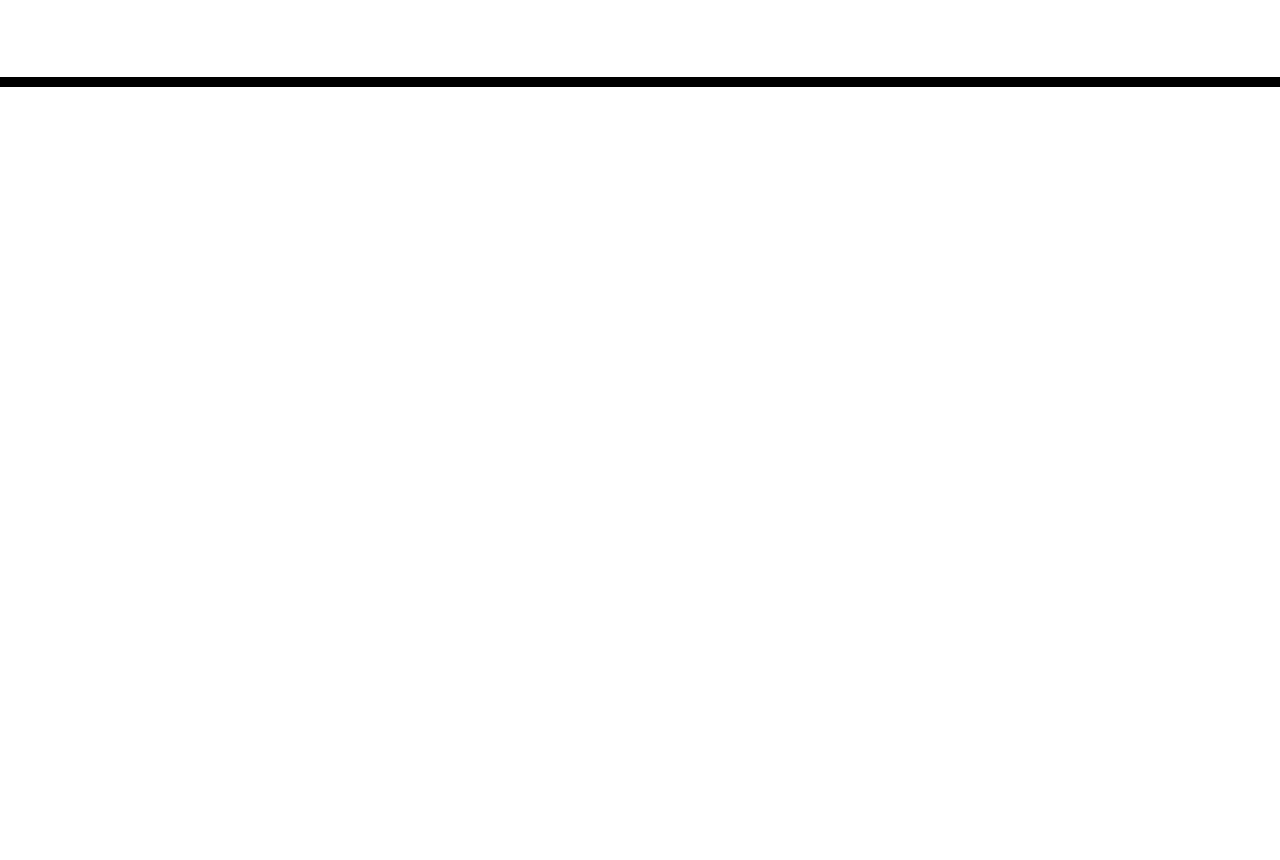
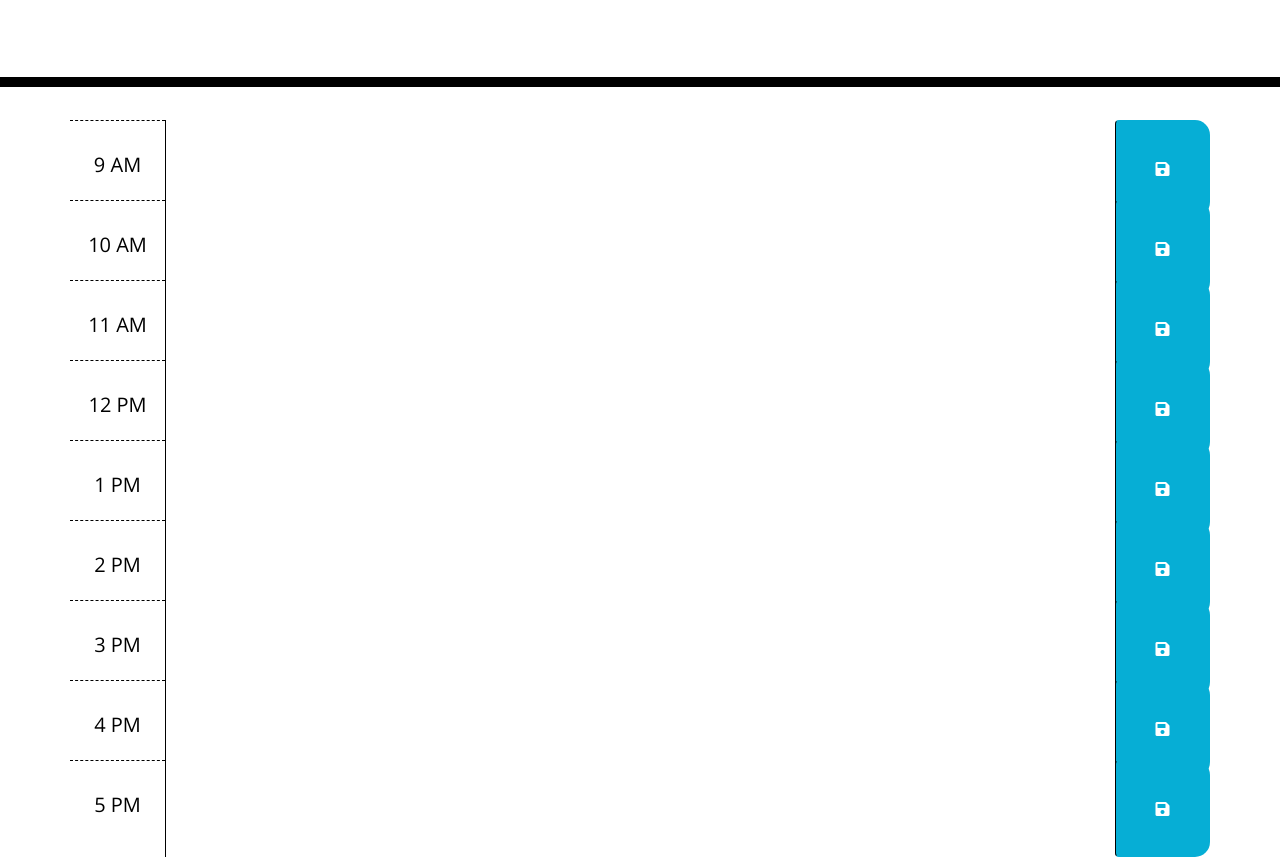
Before and after one commit to MrG105/Day-Planner, a plain HTML site: page index.html in a window 1280 px wide. Shown: the part 181-1041 px from the top of the page. Before the commit the page ends 800 px from the top, so only its background shows below. Drawn offline with nearby package versions, Linux system fonts and the light colour scheme.

Commit message:
added folder structure and initial index.html layout

```diff
--- a/index.html
+++ b/index.html
@@ -4,21 +4,10 @@
     <meta charset="UTF-8" />
     <meta name="viewport" content="width=device-width, initial-scale=1.0" />
     <meta http-equiv="X-UA-Compatible" content="ie=edge" />
-    <link
-      rel="stylesheet"
-      href="https://stackpath.bootstrapcdn.com/bootstrap/4.3.1/css/bootstrap.min.css"
-    />
-    <link
-      rel="stylesheet"
-      href="https://use.fontawesome.com/releases/v5.8.1/css/all.css"
-      integrity="sha384-50oBUHEmvpQ+1lW4y57PTFmhCaXp0ML5d60M1M7uH2+nqUivzIebhndOJK28anvf"
-      crossorigin="anonymous"
-    />
-    <link
-      href="https://fonts.googleapis.com/css?family=Open+Sans&display=swap"
-      rel="stylesheet"
-    />
-    <link rel="stylesheet" href="style.css" />
+    <link rel="stylesheet" href="https://stackpath.bootstrapcdn.com/bootstrap/4.3.1/css/bootstrap.min.css"/>
+    <link rel="stylesheet" href="https://use.fontawesome.com/releases/v5.8.1/css/all.css" integrity="sha384-50oBUHEmvpQ+1lW4y57PTFmhCaXp0ML5d60M1M7uH2+nqUivzIebhndOJK28anvf" crossorigin="anonymous"/>
+    <link href="https://fonts.googleapis.com/css?family=Open+Sans&display=swap" rel="stylesheet"/>
+    <link rel="stylesheet" href="./assets/css/style.css"/>
     <title>Work Day Scheduler</title>
   </head>
 
@@ -30,9 +19,82 @@
     </header>
     <div class="container">
       <!-- Timeblocks go here -->
+
+      <div id="9am" class="row time-block">
+        <div class="col-md-1 hour">
+          <h5>9 AM</h5>
+        </div>
+        <textarea class="col-md-10 description"></textarea>
+        <button class="btn saveBtn col-md-1"><i class="fas fa-save"></i></button>
+      </div>
+
+      <div id="10am" class="row time-block">
+        <div class="col-md-1 hour">
+          <h5>10 AM</h5>
+        </div>
+        <textarea class="col-md-10 description"></textarea>
+        <button class="btn saveBtn col-md-1"><i class="fas fa-save"></i></button>
+      </div>
+
+      <div id="11am" class="row time-block">
+        <div class="col-md-1 hour">
+          <h5>11 AM</h5>
+        </div>
+        <textarea class="col-md-10 description"></textarea>
+        <button class="btn saveBtn col-md-1"><i class="fas fa-save"></i></button>
+      </div>
+
+      <div id="12pm" class="row time-block">
+        <div class="col-md-1 hour">
+          <h5>12 PM</h5>
+        </div>
+        <textarea class="col-md-10 description"></textarea>
+        <button class="btn saveBtn col-md-1"><i class="fas fa-save"></i></button>
+      </div>
+
+      <div id="1pm" class="row time-block">
+        <div class="col-md-1 hour">
+          <h5>1 PM</h5>
+        </div>
+        <textarea class="col-md-10 description"></textarea>
+        <button class="btn saveBtn col-md-1"><i class="fas fa-save"></i></button>
+      </div>
+
+      <div id="2pm" class="row time-block">
+        <div class="col-md-1 hour">
+          <h5>2 PM</h5>
+        </div>
+        <textarea class="col-md-10 description"></textarea>
+        <button class="btn saveBtn col-md-1"><i class="fas fa-save"></i></button>
+      </div>
+
+      <div id="3pm" class="row time-block">
+        <div class="col-md-1 hour">
+          <h5>3 PM</h5>
+        </div>
+        <textarea class="col-md-10 description"></textarea>
+        <button class="btn saveBtn col-md-1"><i class="fas fa-save"></i></button>
+      </div>
+
+      <div id="4pm" class="row time-block">
+        <div class="col-md-1 hour">
+          <h5>4 PM</h5>
+        </div>
+        <textarea class="col-md-10 description"></textarea>
+        <button class="btn saveBtn col-md-1"><i class="fas fa-save"></i></button>
+      </div>
+
+      <div id="5pm" class="row time-block">
+        <div class="col-md-1 hour">
+          <h5>5 PM</h5>
+        </div>
+        <textarea class="col-md-10 description"></textarea>
+        <button class="btn saveBtn col-md-1"><i class="fas fa-save"></i></button>
+      </div>
     </div>
 
     <script src="https://cdnjs.cloudflare.com/ajax/libs/jquery/3.2.1/jquery.min.js"></script>
     <script src="https://cdnjs.cloudflare.com/ajax/libs/moment.js/2.24.0/moment.min.js"></script>
+    <script type="text/javascript" src="./assets/js/script.js"></script>
   </body>
 </html>
```
Also changed, not shown: assets/css/style.css (renamed from style.css), assets/js/script.js (added).
